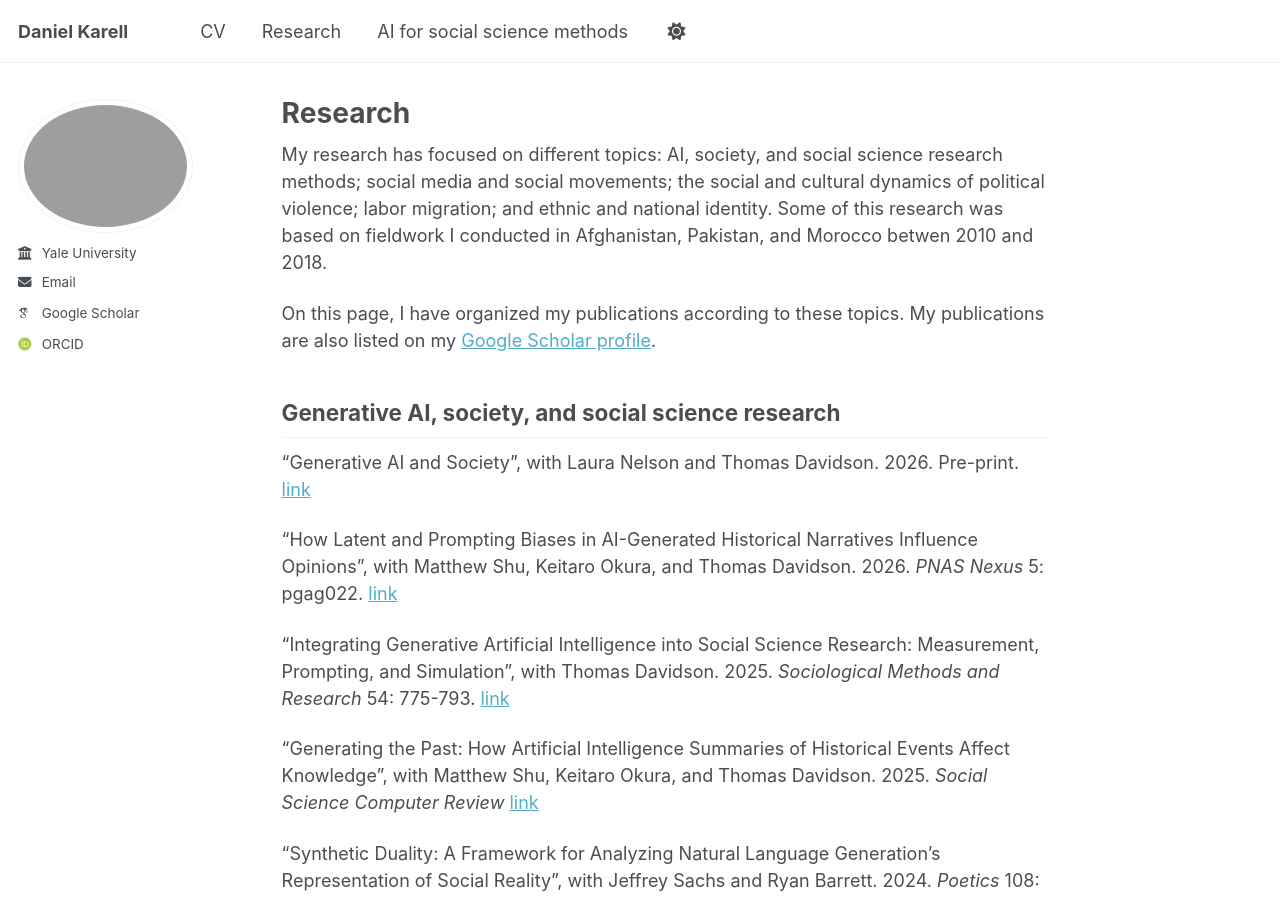
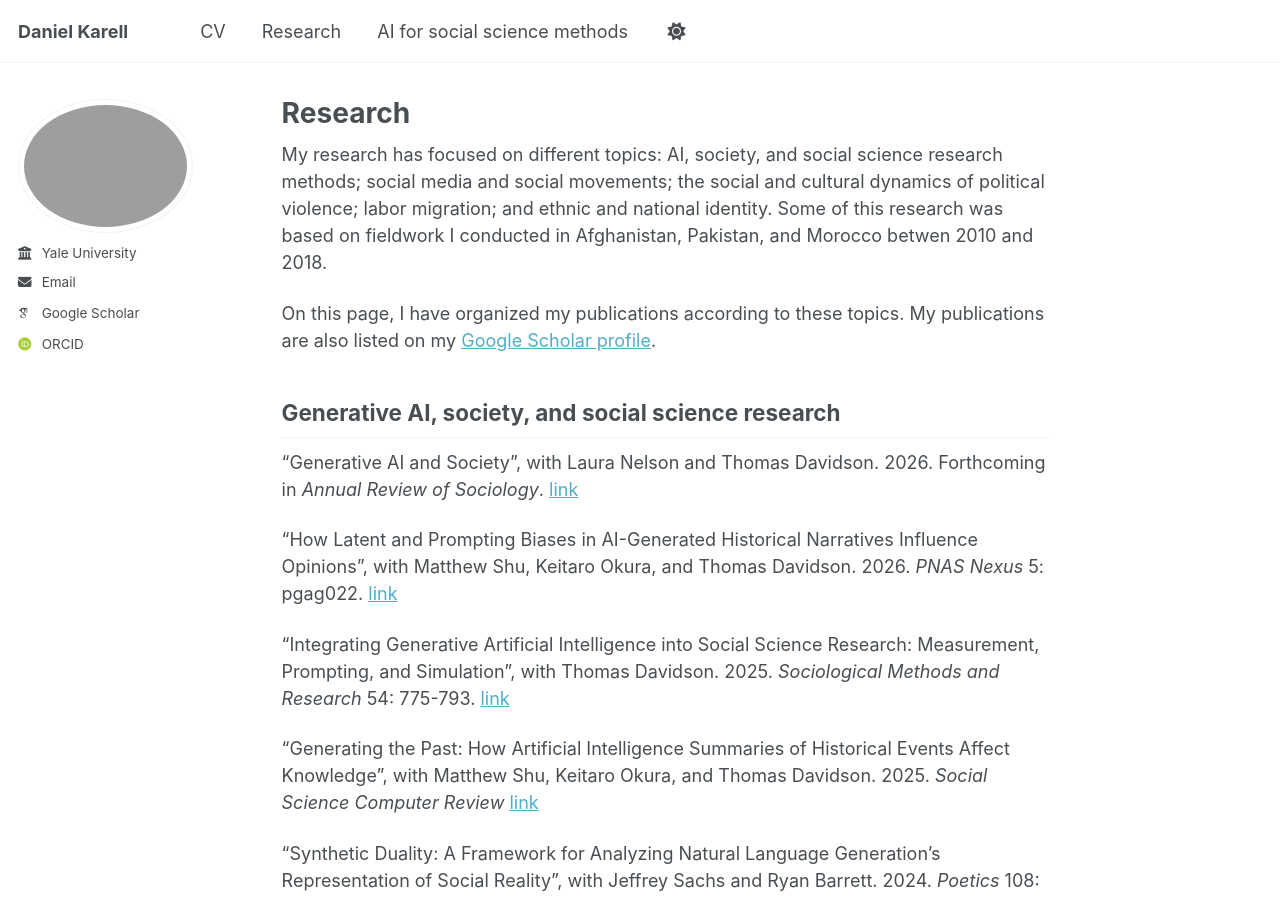
Before and after one commit to dkarell/dkarell.github.io, a Jekyll site: the page built from _pages/research.md, in a window 1280 px wide and 900 px high. Built offline with Jekyll 4.4.1, drawn with Linux system fonts in a browser that asks for light colours; some web fonts are replaced; a script that is not in the unit is left out.

Commit message:
Update publication details in research.md

```diff
--- a/_pages/research.md
+++ b/_pages/research.md
@@ -10,7 +10,7 @@ On this page, I have organized my publications according to these topics. My pub
 
 ## Generative AI, society, and social science research
 
-"Generative AI and Society", with Laura Nelson and Thomas Davidson. 2026. Pre-print. [link](https://osf.io/preprints/socarxiv/wb72h_v2)
+"Generative AI and Society", with Laura Nelson and Thomas Davidson. 2026. Forthcoming in *Annual Review of Sociology*. [link](https://osf.io/preprints/socarxiv/wb72h_v2)
 
 "How Latent and Prompting Biases in AI-Generated Historical Narratives Influence Opinions", with Matthew Shu, Keitaro Okura, and Thomas Davidson. 2026. *PNAS Nexus* 5: pgag022. [link](https://doi.org/10.1093/pnasnexus/pgag022)
 
```
